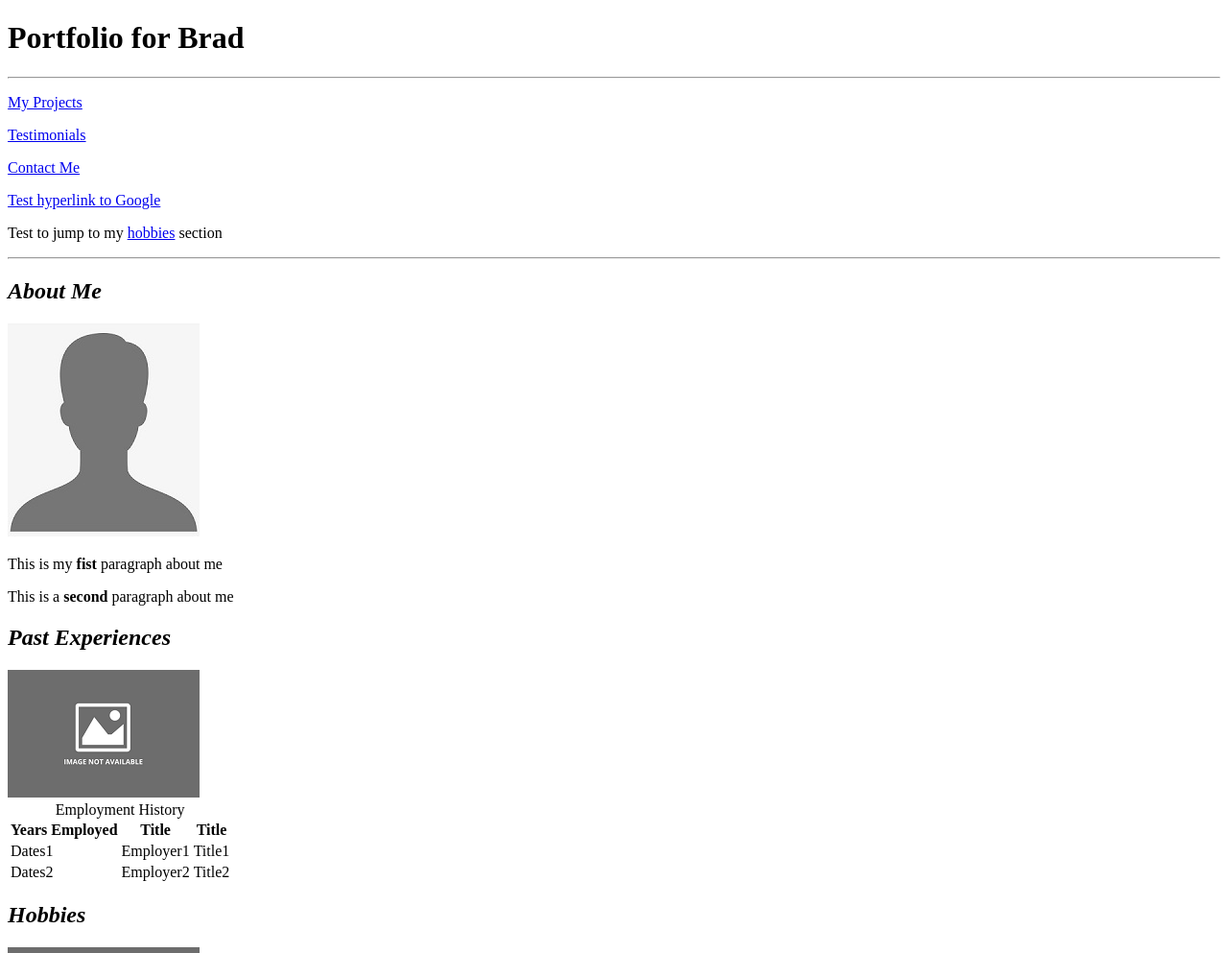
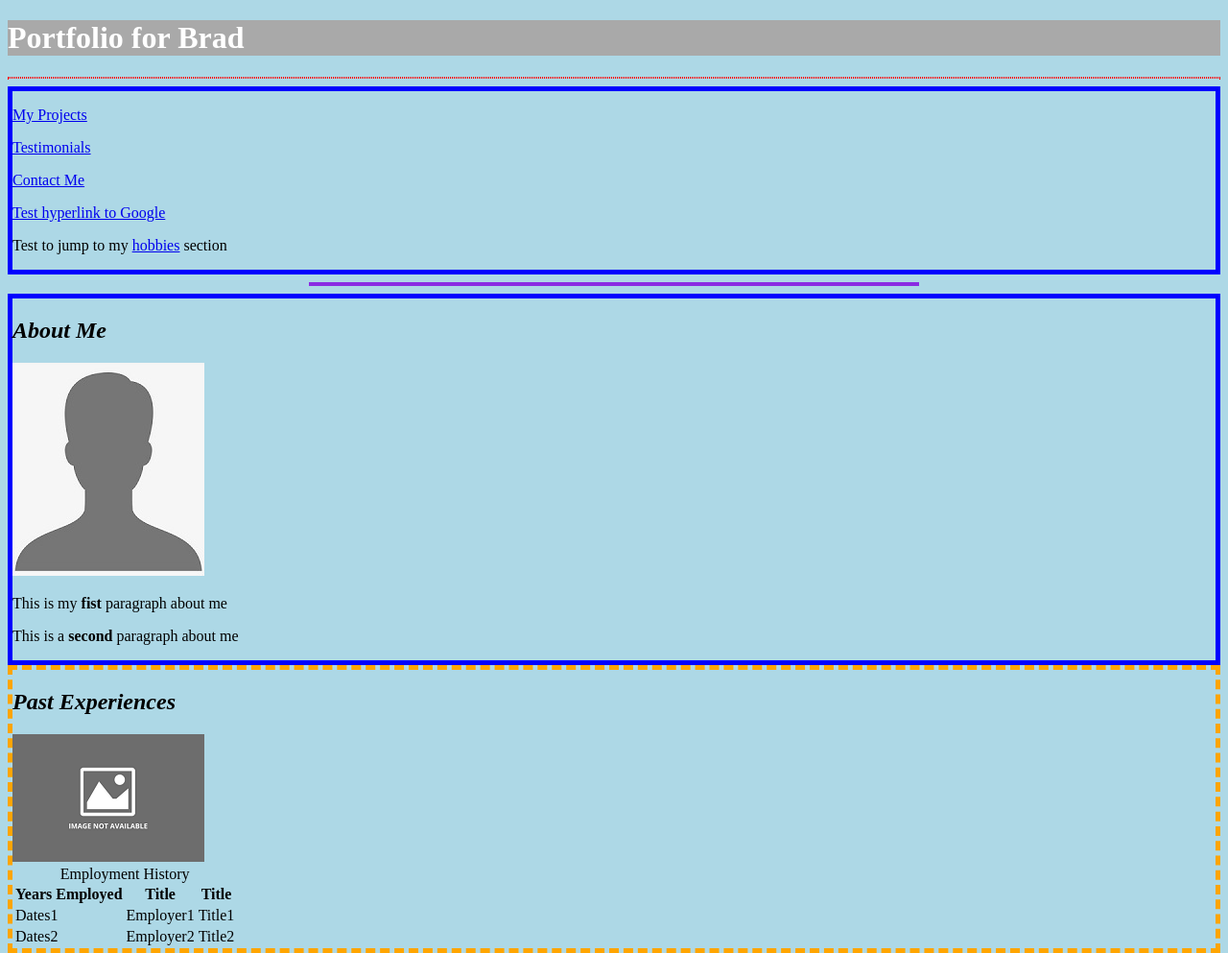
Before and after one commit to pedersenbrad/firsttest, a plain HTML site: page portfolio/index.html in a window 1280 px wide. Shown: the top 993 px of the page at 96% size. Drawn offline with Linux system fonts and the light colour scheme.

Commit message:
learning css

```diff
--- a/portfolio/index.html
+++ b/portfolio/index.html
@@ -10,19 +10,24 @@
 <main>
 
 <header>
-<head>
+  <link href="teststyles.css" rel="stylesheet" type="text/css" />
+  <style>
+    h1 {
+      background-color: darkgrey;
+    }
+  </style>
 
-  <title>brads portfolio</title>
-
+  <head>
+    <title>brads portfolio</title>
   </head>
-  </header>
+</header>
 
 <body>
 
 <h1> Portfolio for Brad</h1>
-<hr />
+<hr style="border: thin dotted red;" />
 
-<nav><!--navigation links-->
+<nav class="border"><!--navigation links-->
   <p><a href="projects.html">My Projects</a></p>
   <p><a href="testimonials.html">Testimonials</a></p>
   <p><a href="contact.html">Contact Me</a></p>
@@ -30,11 +35,11 @@
   <p>Test to jump to my <a href="#hobbies">hobbies</a> section</p>
 </nav>
 
-<hr />
+<hr style="width: 50%; border: 2px solid blueviolet;" />
 
 <section>
 
-<article id="about-me">
+<article id="about-me" class="border">
   <h2><em>About Me</em></h2>
   <img src="images/profile-image.png" alt="generic profile image" />
     <p>This is my <strong>fist</strong> paragraph about me</p>
--- /dev/null
+++ b/portfolio/teststyles.css
@@ -0,0 +1,16 @@
+body {
+  background-color: lightblue;
+}
+
+h1, footer {
+  background-color: darkgreen;
+  color: white;
+}
+
+.border {
+  border: thick solid blue;
+}
+
+#past {
+  border: thick dashed orange;
+}
```
